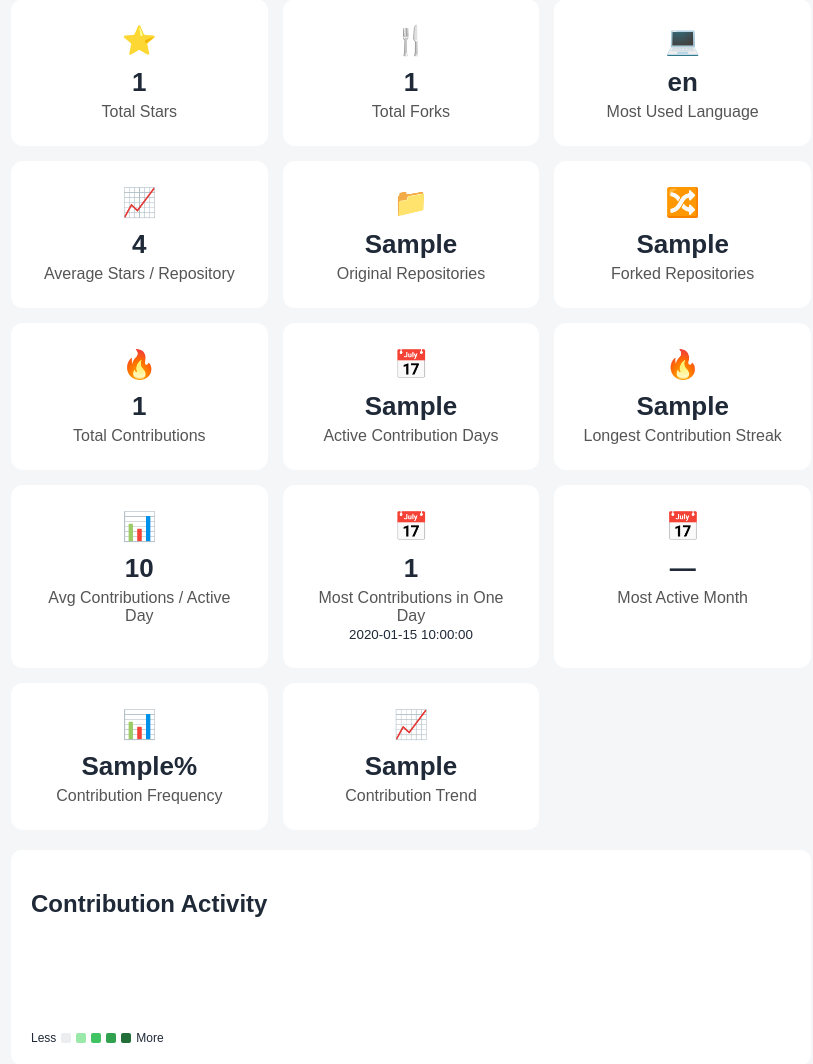
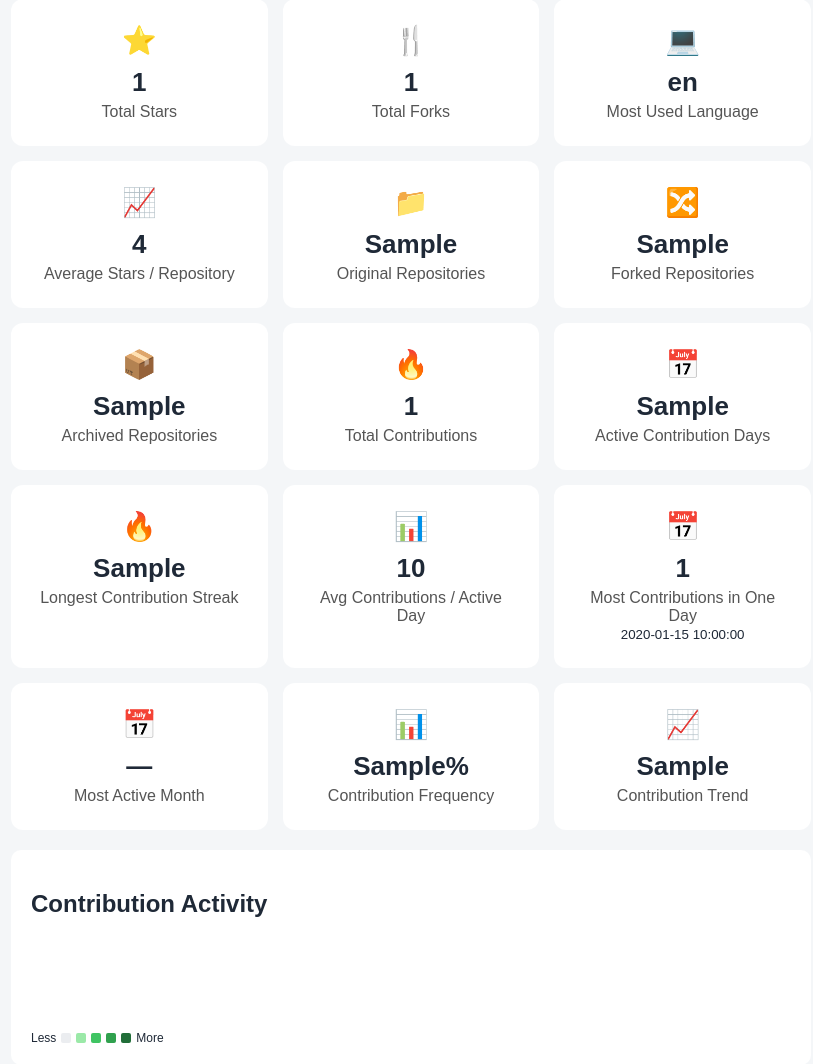
Before and after one commit to yogesharumugam2103/github-profile-analyzer, a Flask app: template templates/profile.html in a window 1280 px wide. Shown: the part 492-1556 px from the top of the page, without its empty margins (229-1042 px from the left). Run offline with Flask 3, Linux system fonts and the light colour scheme; the template is opened without the code that fills it: most values are stand-ins (such as "Sample title", 1, 10 or a date in 2020).

Commit message:
Add archived repository analysis

```diff
--- a/app.py
+++ b/app.py
@@ -262,6 +262,11 @@ def analyze():
     original_repos = sum(1 for repo in repos if not repo["fork"])
     forked_repos = sum(1 for repo in repos if repo["fork"])
 
+    archived_repos = sum(
+        1 for repo in repos
+        if repo["archived"]
+    )
+
     total_language_repos = sum(language_counts.values())
 
     language_percentages = {}
@@ -294,7 +299,8 @@ def analyze():
         most_active_month_count=most_active_month_count,
         most_active_month_display=most_active_month_display,
         contribution_frequency=contribution_frequency,
-        contribution_trend=contribution_trend
+        contribution_trend=contribution_trend,
+        archived_repos=archived_repos
     )
 
 if __name__ == "__main__":
--- a/templates/profile.html
+++ b/templates/profile.html
@@ -77,6 +77,13 @@
                     <span>🔀</span>
                     <h3>{{ forked_repos }}</h3>
                     <p>Forked Repositories</p>
+                </div>
+
+
+                <div class="analysis-card">
+                    <span>📦</span>
+                    <h3>{{ archived_repos }}</h3>
+                    <p>Archived Repositories</p>
                 </div>
 
                 <div class="analysis-card">
@@ -214,6 +221,7 @@
             {% endif %}
         </section>
 
+
         <section class="language-analysis">
             <h2>Language Distribution</h2>
 
```
Also changed, not shown: static/css/profile.css (line endings or trailing spaces).
